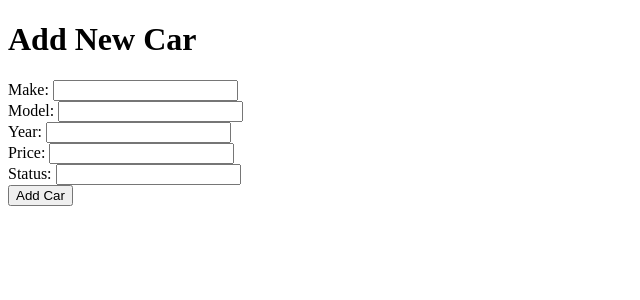
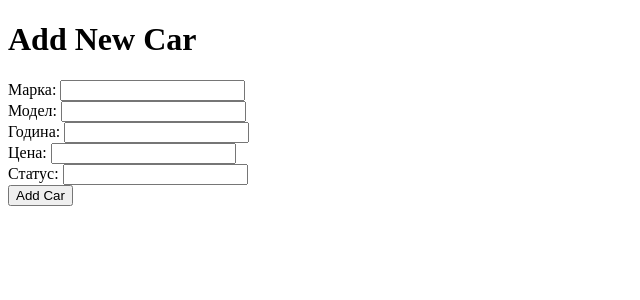
Before and after one commit to 12623215/car, a Flask app: page /add_car in a window 1280 px wide. Shown: the top 300 px of the page, without its empty margins (0-640 px from the left). Run offline with Flask 3, Linux system fonts and the light colour scheme.

Commit message:
add_car.html

```diff
--- a/templates/add_car.html
+++ b/templates/add_car.html
@@ -6,11 +6,11 @@
 <body>
     <h1>Add New Car</h1>
     <form method="POST">
-        <label>Make: </label><input type="text" name="make" required><br>
-        <label>Model: </label><input type="text" name="model" required><br>
-        <label>Year: </label><input type="number" name="year" required><br>
-        <label>Price: </label><input type="number" step="0.01" name="price" required><br>
-        <label>Status: </label><input type="text" name="status" required><br>
+        <label>Марка: </label><input type="text" name="make" required><br>
+        <label>Модел: </label><input type="text" name="model" required><br>
+        <label>Година: </label><input type="number" name="year" required><br>
+        <label>Цена: </label><input type="number" step="0.01" name="price" required><br>
+        <label>Статус: </label><input type="text" name="status" required><br>
         <input type="submit" value="Add Car">
     </form>
 </body>
```
